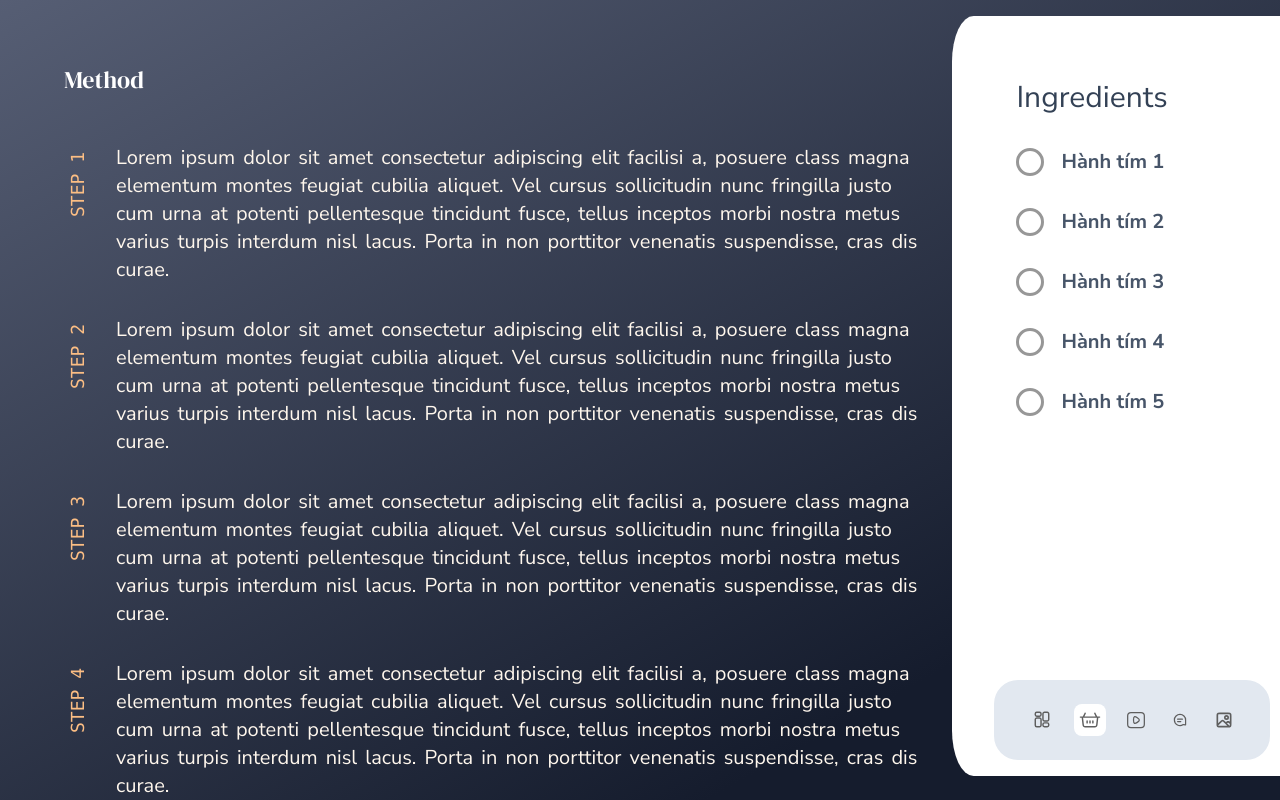
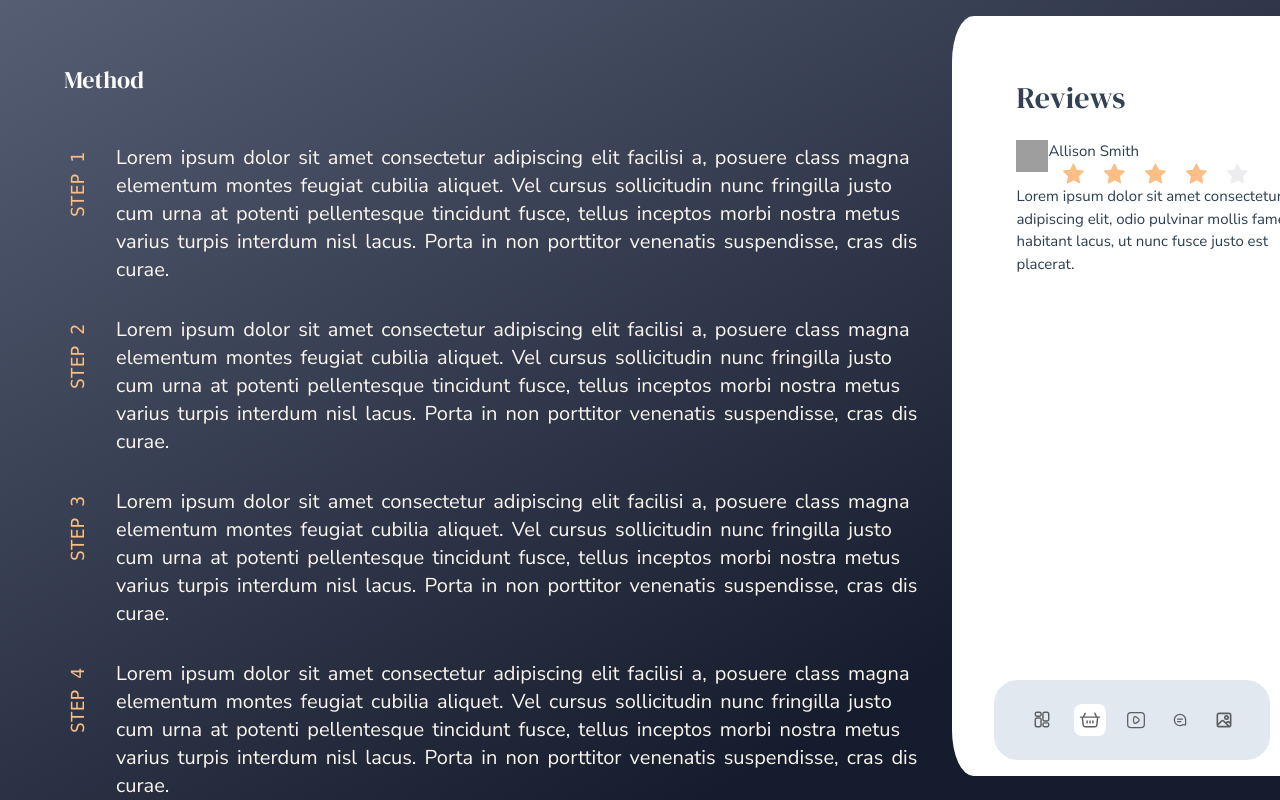
Before and after one commit to puiminh/gr_frontend, a Vue app: page /recipeView in a window 1280 px wide. Both pictures are taken after a click on the element 1090 px from the left and 720 px from the top of the page. Built offline with nearby package versions, Linux system fonts and the light colour scheme; grey boxes are pictures that could not be loaded; what vue-google-maps-community-fork would draw is missing.

Commit message:
star display, comment section start

```diff
--- /dev/null
+++ b/src/components/stars/StarsRatingDisplay.vue
@@ -0,0 +1,140 @@
+<template lang="">
+    <div>
+      <svg aria-hidden="true" style="position: absolute; width: 0; height: 0; overflow: hidden;" version="1.1" xmlns="http://www.w3.org/2000/svg" xmlns:xlink="http://www.w3.org/1999/xlink">
+        <defs>
+          <symbol id="icon-star" viewBox="0 0 26 28">
+            <path d="M26 10.109c0 0.281-0.203 0.547-0.406 0.75l-5.672 5.531 1.344 7.812c0.016 0.109 0.016 0.203 0.016 0.313 0 0.406-0.187 0.781-0.641 0.781-0.219 0-0.438-0.078-0.625-0.187l-7.016-3.687-7.016 3.687c-0.203 0.109-0.406 0.187-0.625 0.187-0.453 0-0.656-0.375-0.656-0.781 0-0.109 0.016-0.203 0.031-0.313l1.344-7.812-5.688-5.531c-0.187-0.203-0.391-0.469-0.391-0.75 0-0.469 0.484-0.656 0.875-0.719l7.844-1.141 3.516-7.109c0.141-0.297 0.406-0.641 0.766-0.641s0.625 0.344 0.766 0.641l3.516 7.109 7.844 1.141c0.375 0.063 0.875 0.25 0.875 0.719z"></path>
+          </symbol>
+          <symbol id="icon-star-half" viewBox="0 0 13 28">
+            <path d="M13 0.5v20.922l-7.016 3.687c-0.203 0.109-0.406 0.187-0.625 0.187-0.453 0-0.656-0.375-0.656-0.781 0-0.109 0.016-0.203 0.031-0.313l1.344-7.812-5.688-5.531c-0.187-0.203-0.391-0.469-0.391-0.75 0-0.469 0.484-0.656 0.875-0.719l7.844-1.141 3.516-7.109c0.141-0.297 0.406-0.641 0.766-0.641v0z"></path>
+          </symbol>
+        </defs>
+      </svg>
+      <div class="comment-stars">
+        <input
+            disabled
+            :checked="displayValue>=5"
+            class="comment-stars-input" type="radio" name="rating-5" value="5" id="rating-5"><label class="comment-stars-view" for="rating-5"><svg class="icon icon-star">
+            <use xlink:href="#icon-star"></use>
+          </svg></label>
+        <input
+            disabled
+            :checked="displayValue>=4.5"
+            class="comment-stars-input" type="radio" name="rating-4.5" value="4.5" id="rating-4.5"> <label class="comment-stars-view is-half" for="rating-4.5"><svg class="icon icon-star-half">
+            <use xlink:href="#icon-star-half"></use>
+          </svg></label>
+        <input
+            disabled
+          :checked="displayValue>=4"
+            class="comment-stars-input" type="radio" name="rating-4" value="4" id="rating-4"> <label class="comment-stars-view" for="rating-4"><svg class="icon icon-star">
+            <use xlink:href="#icon-star"></use>
+          </svg></label>
+        <input
+            disabled
+          :checked="displayValue>=3.5"
+            class="comment-stars-input" type="radio" name="rating-3.5" value="3.5" id="rating-3.5"> <label class="comment-stars-view is-half" for="rating-3.5"><svg class="icon icon-star-half">
+            <use xlink:href="#icon-star-half"></use>
+          </svg></label>
+        <input
+            disabled
+          :checked="displayValue>=3"
+            class="comment-stars-input" type="radio" name="rating-3" value="3" id="rating-3"> <label class="comment-stars-view" for="rating-3"><svg class="icon icon-star">
+            <use xlink:href="#icon-star"></use>
+          </svg></label>
+        <input
+            disabled
+          :checked="displayValue>=2.5"
+            class="comment-stars-input" type="radio" name="rating-2.5" value="2.5" id="rating-2.5"> <label class="comment-stars-view is-half" for="rating-2.5"><svg class="icon icon-star-half">
+            <use xlink:href="#icon-star-half"></use>
+          </svg></label>
+        <input
+            disabled
+          :checked="displayValue>=2"
+            class="comment-stars-input" type="radio" name="rating-2" value="2" id="rating-2"> <label class="comment-stars-view" for="rating-2"><svg class="icon icon-star">
+            <use xlink:href="#icon-star"></use>
+          </svg></label>
+        <input
+            disabled
+            :checked="displayValue>=1.5"
+            class="comment-stars-input" type="radio" name="rating-1.5" value="1.5" id="rating-1.5"> <label class="comment-stars-view is-half" for="rating-1.5"><svg class="icon icon-star-half">
+            <use xlink:href="#icon-star-half"></use>
+          </svg></label>
+        <input
+            disabled
+            :checked="displayValue>=1"
+            class="comment-stars-input" type="radio" name="rating-1" value="1" id="rating-1"> <label class="comment-stars-view" for="rating-1"><svg class="icon icon-star">
+            <use xlink:href="#icon-star"></use>
+          </svg></label>
+        <input
+            disabled
+            :checked="displayValue>=0.5"
+            class="comment-stars-input" type="radio" name="rating-0.5" value="0.5" id="rating-0.5"> <label class="comment-stars-view is-half" for="rating-0.5"><svg class="icon icon-star-half">
+            <use xlink:href="#icon-star-half"></use>
+          </svg></label>
+      </div>
+    </div>
+</template>
+<script>
+export default {
+  props: ['stars'],
+
+  data() {
+    return {
+
+    }
+  },
+  computed: {
+    displayValue() {
+        console.log(this.roundToHalf(this.stars));
+        return this.roundToHalf(this.stars);
+    }
+  },
+  methods: {
+    roundToHalf(value) {
+        // Làm tròn số lên hoặc xuống dựa trên phần thập phân
+        const roundedValue = Math.round(value * 2) / 2;
+        return roundedValue;
+    }
+  }
+
+}
+</script>
+<style scoped>
+input, label {
+    cursor: default;
+}
+
+
+.comment-stars {
+  display: flex;
+  flex-direction: row-reverse;
+}
+
+.comment-stars-input {
+  display: none;
+}
+
+.comment-stars-view svg {
+  margin: 0 5px;
+}
+
+.comment-stars-input:checked ~ .comment-stars-view svg {
+  fill: var(--yellow);
+}
+
+.comment-stars-view svg {
+  fill: #ededef;
+  width: 1.39306640625em;
+  height: 1.5em;
+}
+
+.comment-stars-view.is-half {
+  transform: translateX(100%);
+  margin-left: -0.69580078125em;
+}
+
+.comment-stars-view.is-half svg {
+  width: 0.69580078125em;
+}
+
+</style>
--- /dev/null
+++ b/src/components/userComponents/userReviewComponent.vue
@@ -0,0 +1,13 @@
+<template>
+    <div>
+
+    </div>
+</template>
+<script>
+export default {
+
+}
+</script>
+<style scoped>
+
+</style>
--- a/src/views/RecipeView.vue
+++ b/src/views/RecipeView.vue
@@ -20,7 +20,7 @@
                 <p class="author text-xl yellow">Julian Nguyen</p>
                 <p class="title text-7xl text-white mt-4 dm-serif" ref="overview_title">Chicken Tikka Masala</p>
                 <div class="flex items-center gap-4 mt-8">
-                  <StarsRating class="flex align-start -ml-2"></StarsRating>
+                  <StarsRatingDisplay :stars="4.3" class="flex align-start -ml-2"></StarsRatingDisplay>
                   <p class="text-slate-400 font-bold text-sm font-mono">4 out of 5</p>
                 </div>
               </div>
@@ -53,13 +53,35 @@
       </div>
       <div class="content-right-containter flex-initial w-1/4 m-4">
         <div class="content-right flex flex-col justify-between fixed bg-white">
-          <div class="pl-16 pt-16">
-            <p class="title text-slate-700 text-3xl">Ingredients</p>
+          <div
+            :class="{hidden : rightMode != 1}"
+            class="pl-16 pt-16">
+            <p class="title text-slate-700 text-3xl dm-serif mb-6">Ingredients</p>
             <div v-for="(item,index) in 5" :key="index" class="checkbox_ingredient flex mt-8">
               <IngredientCheckbox :item="item"></IngredientCheckbox>
-              <p class="text text-xl text-slate-600 ml-8 font-bold">Hành tím {{item}}</p>
+              <p class="text text-lg text-slate-600 ml-8 font-bold">Hành tím {{item}}</p>
             </div>
           </div>
+
+          <div
+            :class="{hidden : rightMode != 2}"
+            class="pl-16 pt-16">
+            <p class="title text-slate-700 text-3xl dm-serif mb-6">Reviews</p>
+            <div class="">
+              <div class="flex">
+                <img class="w-8 h-8 object-cover" src="https://ps.w.org/user-avatar-reloaded/assets/icon-256x256.png?rev=2540745" alt="">
+                <div>
+                  <p>Allison Smith</p>
+                  <StarsRatingDisplay :stars="3.8"></StarsRatingDisplay>
+                </div>
+              </div>
+              <p>
+                Lorem ipsum dolor sit amet consectetur adipiscing elit, odio pulvinar mollis fames habitant lacus, ut nunc fusce justo est placerat.
+              </p>
+            </div>
+          </div>
+
+
 
           <div class="switch-menu self-center bg-slate-200 h-20 mx-4 mb-4 px-8 py-2 gap-4 flex items-center justify-between rounded-3xl">
             <div
@@ -101,7 +123,7 @@
 
 <script>
 // import VideoPlayer from '@/components/videos/VideoPlayer.vue';
-import StarsRating from '@/components/stars/StarsRating.vue';
+import StarsRatingDisplay from '@/components/stars/StarsRatingDisplay.vue';
 import IngredientCheckbox from '@/components/checkboxs/IngredientCheckbox.vue';
 import InstructionComponent from '@/components/recipeComponents/InstructionComponent.vue';
 
@@ -150,7 +172,7 @@
   name: 'RecipeView',
   components: {
     // VideoPlayer,
-    StarsRating,
+    StarsRatingDisplay,
     IngredientCheckbox,
     InstructionComponent,
   },
@@ -187,7 +209,7 @@
       }
     }
     console.log(this.$refs.recipeview);
-    this.$refs.recipeview.addEventListener('scroll', debounce(this.handleScroll, 300));
+    this.$refs.recipeview.addEventListener('scroll', debounce(this.handleScroll, 100));
   }
 };
 </script>
```
